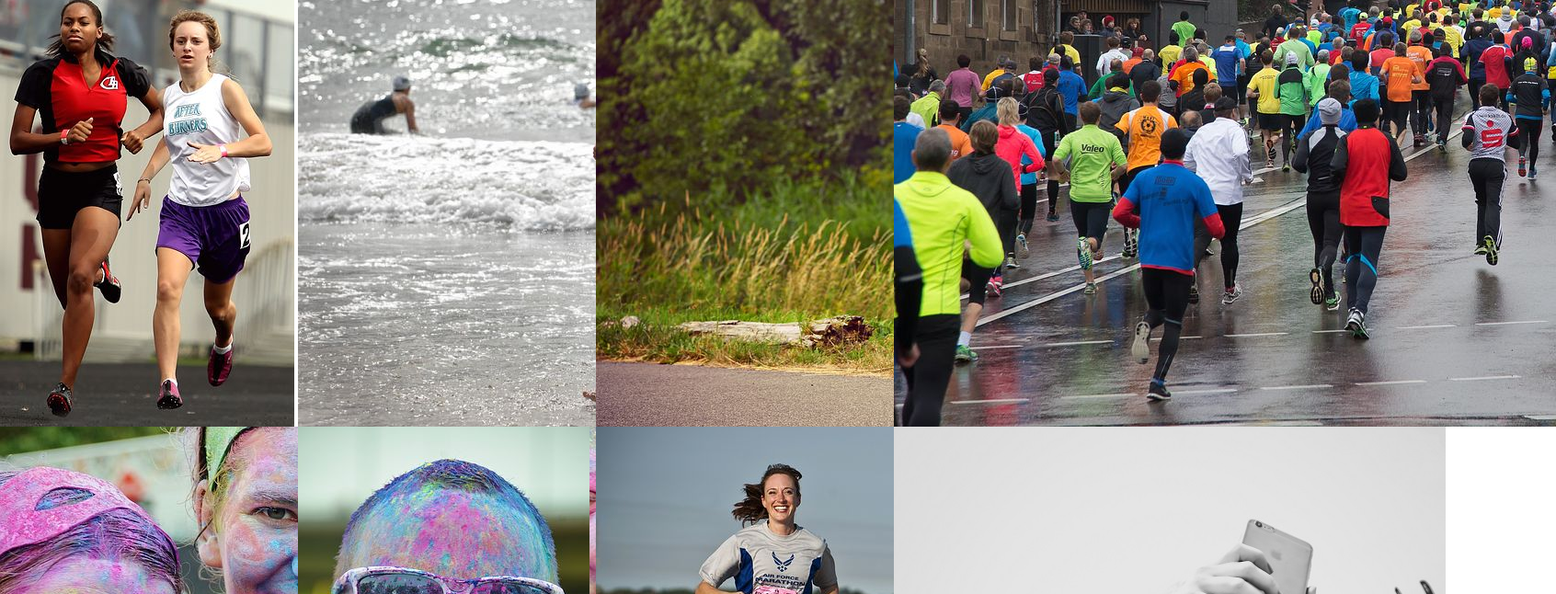
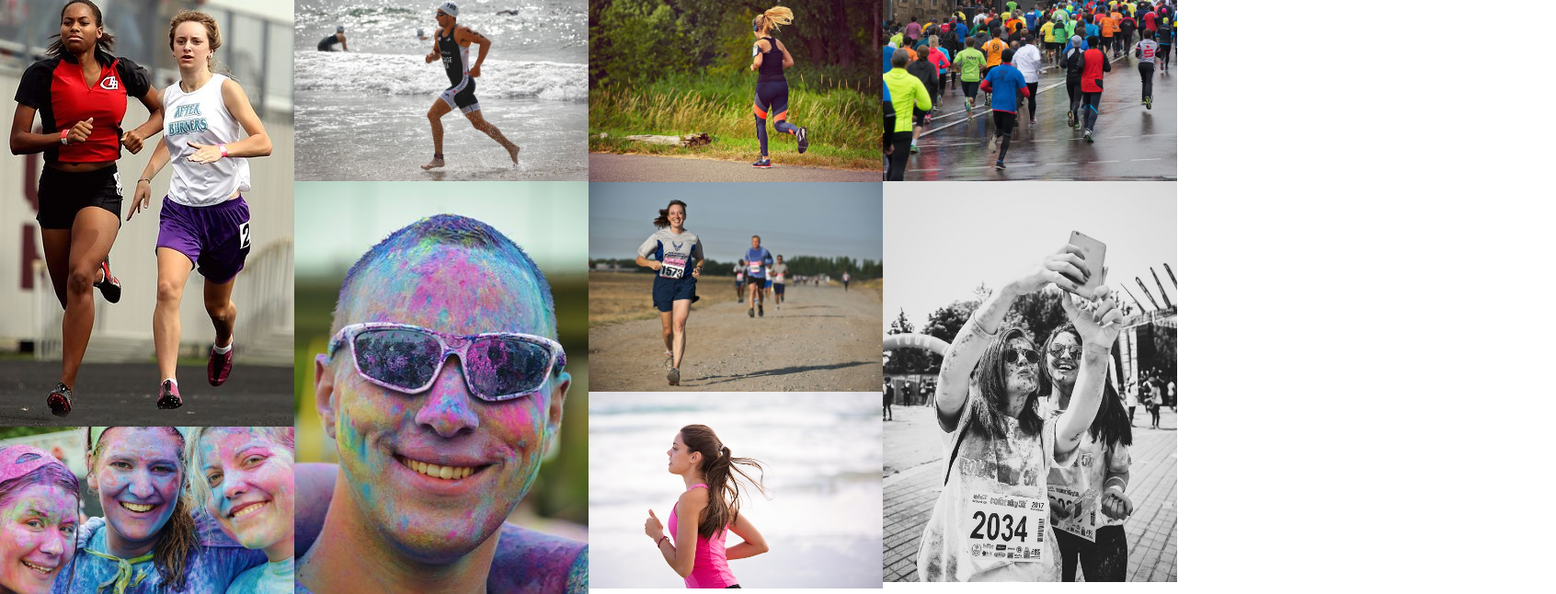
Before and after one commit to NicoMesina/First-website, a plain HTML site: page index.html in a window 1280 px wide. Shown: the part 82-728 px from the top of the page at 92% size, 1692 px wide, since content can reach past the window. Drawn offline with nearby package versions, Linux system fonts and the light colour scheme.

```diff
--- a/assets/css/style.css
+++ b/assets/css/style.css
@@ -252,6 +252,10 @@ footer {
     clear: both;
     line-height: 0;
     column-count: 4;
-
+    column-gap: 0;
 
 }
+
+#photos > img{
+    width: 100%;
+}
```
